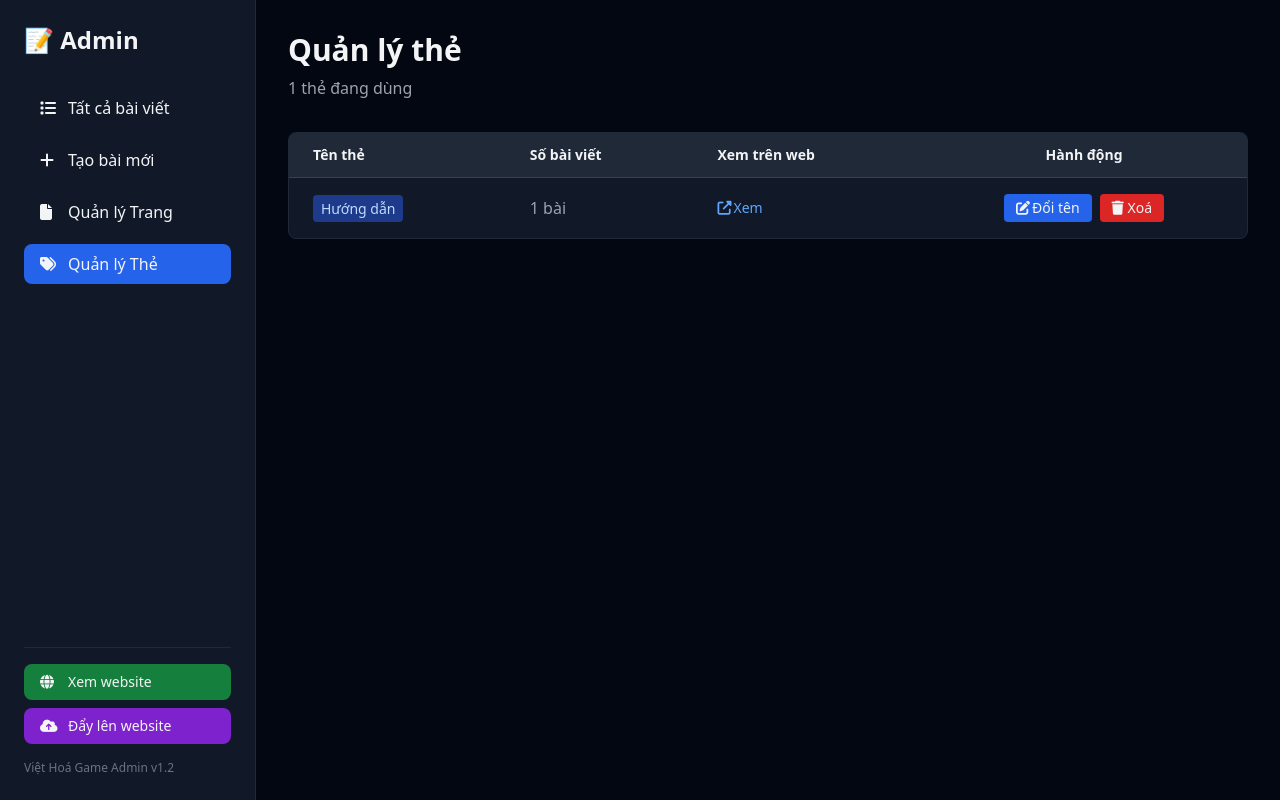
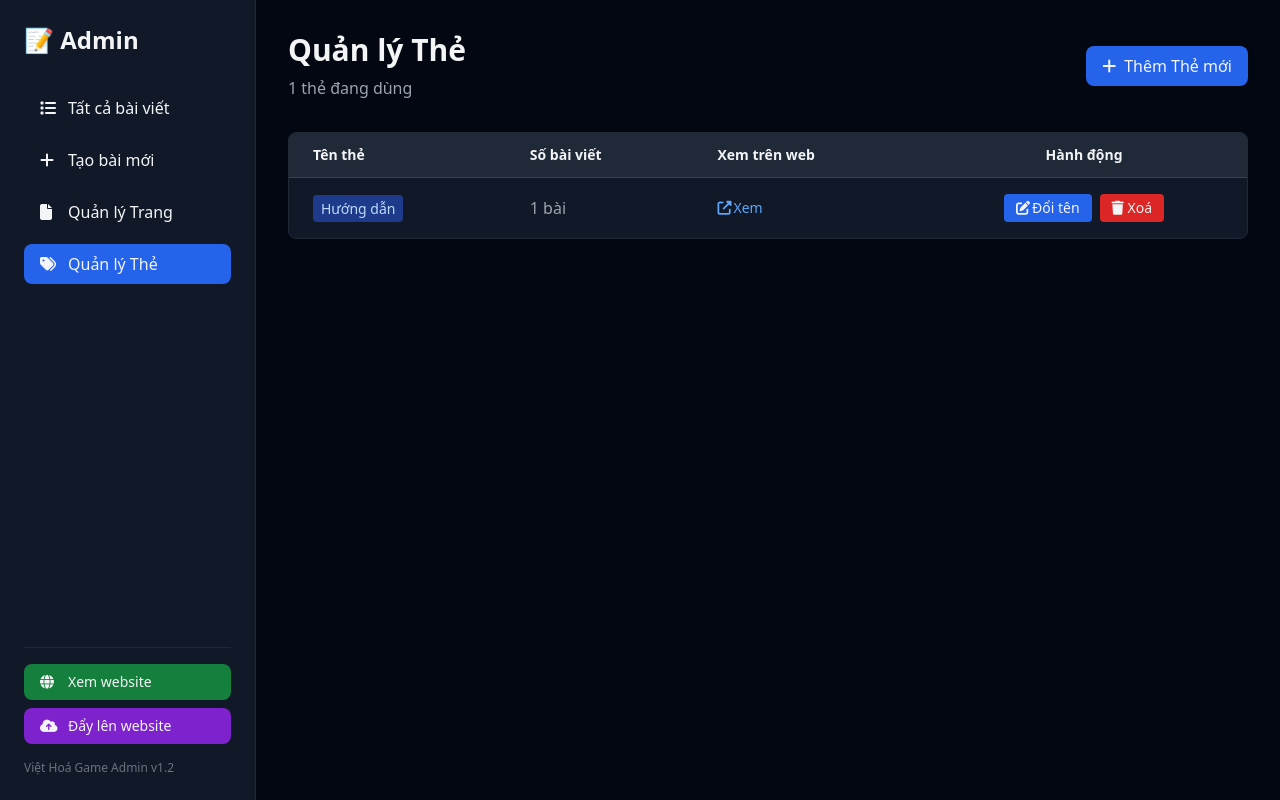
Before and after one commit to ncnzit/viethoa, a Flask app: page /tags in a window 1280 px wide. Run offline with Flask 3, Linux system fonts and the light colour scheme; some libraries are stand-ins or nearby versions.

Commit message:
feat: Add 'Create New Tag' modal to tags management page

```diff
--- a/tools/templates/tags.html
+++ b/tools/templates/tags.html
@@ -40,9 +40,14 @@
         <!-- Main Content -->
         <main class="flex-1 overflow-auto">
             <div class="p-8">
-                <header class="mb-8">
-                    <h2 class="text-3xl font-bold mb-2">Quản lý thẻ</h2>
-                    <p class="text-gray-400">{{ tags|length }} thẻ đang dùng</p>
+                <header class="mb-8 flex justify-between items-center">
+                    <div>
+                        <h2 class="text-3xl font-bold mb-2">Quản lý Thẻ</h2>
+                        <p class="text-gray-400">{{ tags|length }} thẻ đang dùng</p>
+                    </div>
+                    <button onclick="openAddTag()" class="px-4 py-2 bg-blue-600 hover:bg-blue-700 rounded-lg font-medium transition flex items-center gap-2">
+                        <i class="fas fa-plus"></i> Thêm Thẻ mới
+                    </button>
                 </header>
 
                 <div class="bg-gray-900 border border-gray-800 rounded-lg overflow-hidden">
@@ -95,6 +100,22 @@
         </main>
     </div>
 
+    <!-- Modal thêm thẻ mới -->
+    <div id="addTagModal" class="fixed inset-0 bg-black/60 hidden items-center justify-center z-50">
+        <div class="bg-gray-900 border border-gray-700 rounded-lg p-6 w-96">
+            <h3 class="text-xl font-bold mb-4">Thêm Thẻ mới</h3>
+            <form method="POST" action="/tags/add">
+                <label class="block text-sm font-medium mb-2">Tên thẻ</label>
+                <input type="text" name="new_tag" id="newTagInput" required autofocus class="w-full px-4 py-2 bg-gray-800 border border-gray-700 rounded-lg focus:outline-none focus:border-blue-500 mb-4">
+                <p class="text-xs text-gray-500 mb-4">Thẻ mới sẽ có sẵn khi tạo/chỉnh sửa bài viết.</p>
+                <div class="flex gap-3">
+                    <button type="submit" class="px-4 py-2 bg-blue-600 hover:bg-blue-700 rounded-lg transition">Tạo</button>
+                    <button type="button" onclick="closeAddTag()" class="px-4 py-2 bg-gray-700 hover:bg-gray-600 rounded-lg transition">Hủy</button>
+                </div>
+            </form>
+        </div>
+    </div>
+
     <!-- Modal đổi tên thẻ -->
     <div id="renameModal" class="fixed inset-0 bg-black/60 hidden items-center justify-center z-50">
         <div class="bg-gray-900 border border-gray-700 rounded-lg p-6 w-96">
@@ -113,6 +134,15 @@
     </div>
 
     <script>
+        function openAddTag() {
+            document.getElementById('addTagModal').classList.remove('hidden');
+            document.getElementById('addTagModal').classList.add('flex');
+            document.getElementById('newTagInput').focus();
+        }
+        function closeAddTag() {
+            document.getElementById('addTagModal').classList.add('hidden');
+            document.getElementById('addTagModal').classList.remove('flex');
+        }
         function openRename(tag) {
             document.getElementById('oldTagInput').value = tag;
             document.getElementById('newTagInput').value = tag;
```
